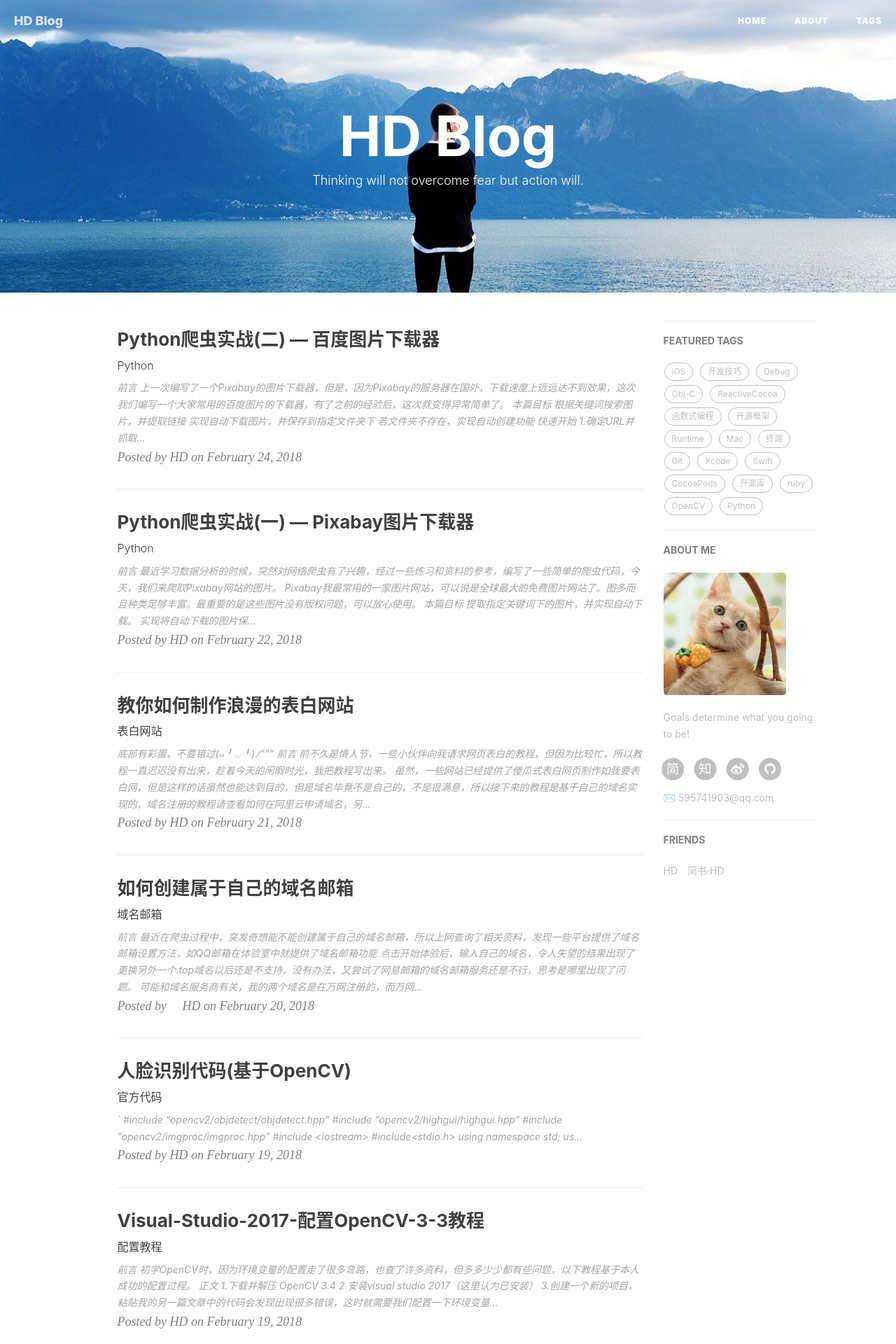
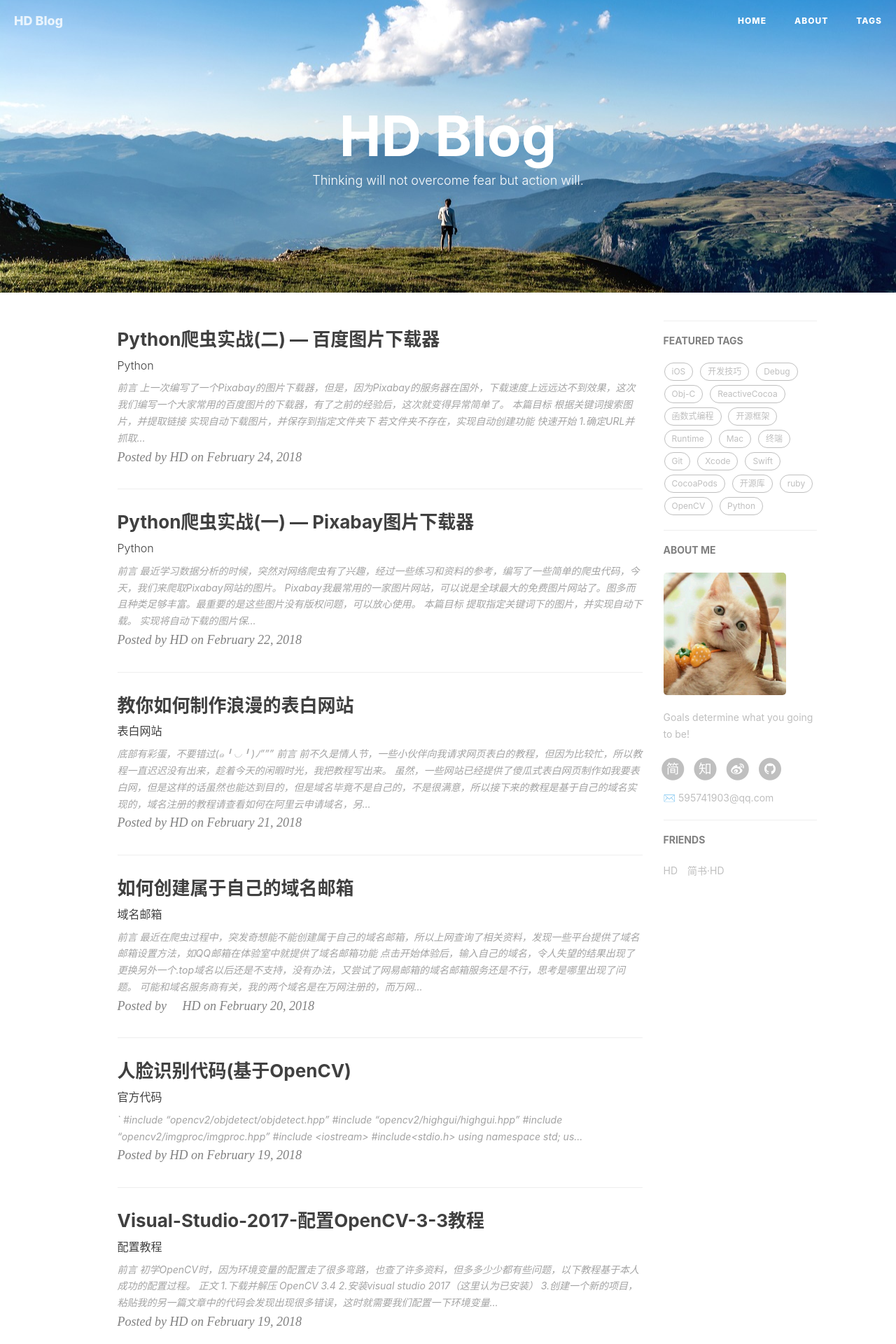
Before and after one commit to wanghaodi/wanghaodi.github.io, a Jekyll site: the page built from index.html, in a window 1280 px wide. Shown: the top 1920 px of the page at 70% size. Built offline with Jekyll 4.4.1, drawn with Linux system fonts in a browser that asks for light colours; nearby versions of some CDN libraries; the list of posts is cut into pages by our own code; comment, search, counter and statistics services are not loaded.

Commit message:
mountain

```diff
--- a/_config.yml
+++ b/_config.yml
@@ -1,7 +1,7 @@
 # Site settings
 title: HD Blog
 SEOTitle: HD的博客 | HD Blog
-header-img: img/post-bg-sea2.jpg
+header-img: img/post-bg-mountain4.jpg
 email: 595741903@qq.com
 description: "Every failure is leading towards success."
 keyword: "HD, HD Blog, 颢迪的博客, 王颢迪, wanghaodi, Blog, HD的博客"
```
Also changed, not shown: img/Post-bg-mountain4.jpg (added), img/post-bg-mountain5.jpg (added).
